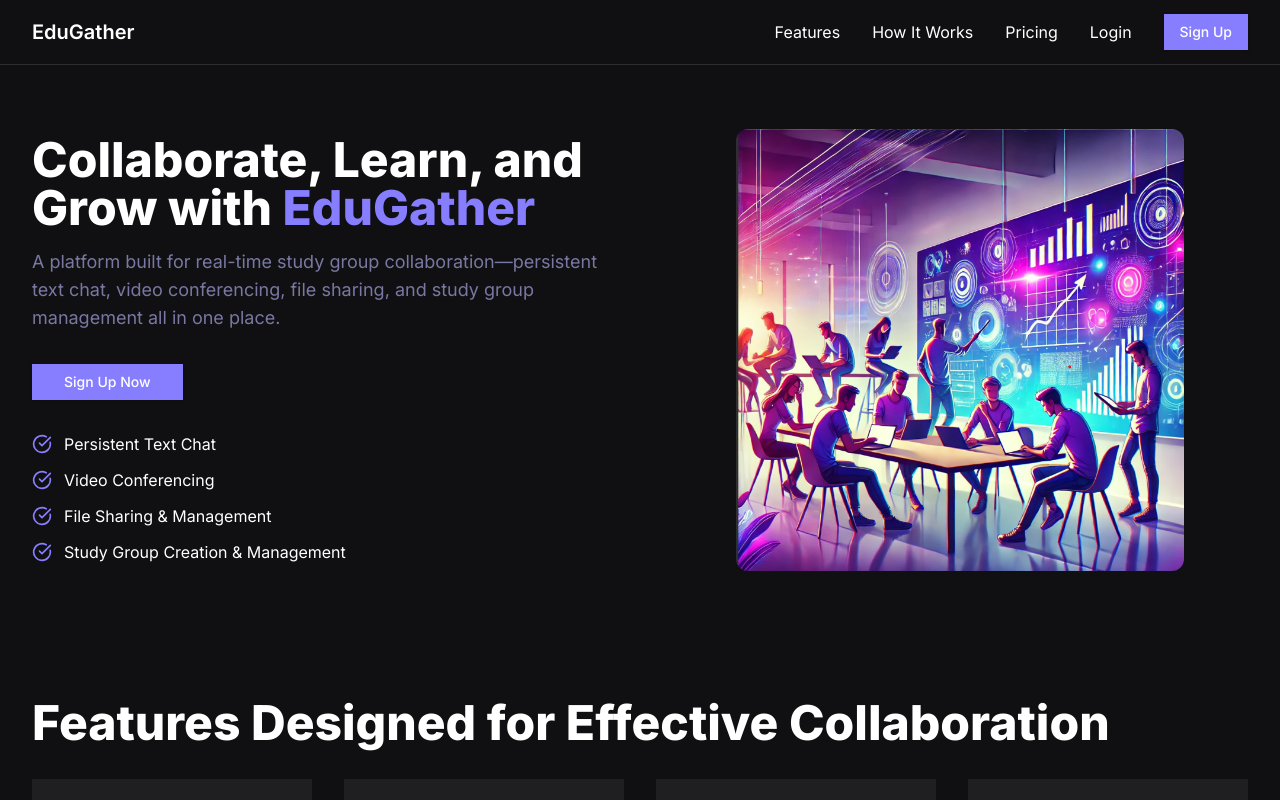
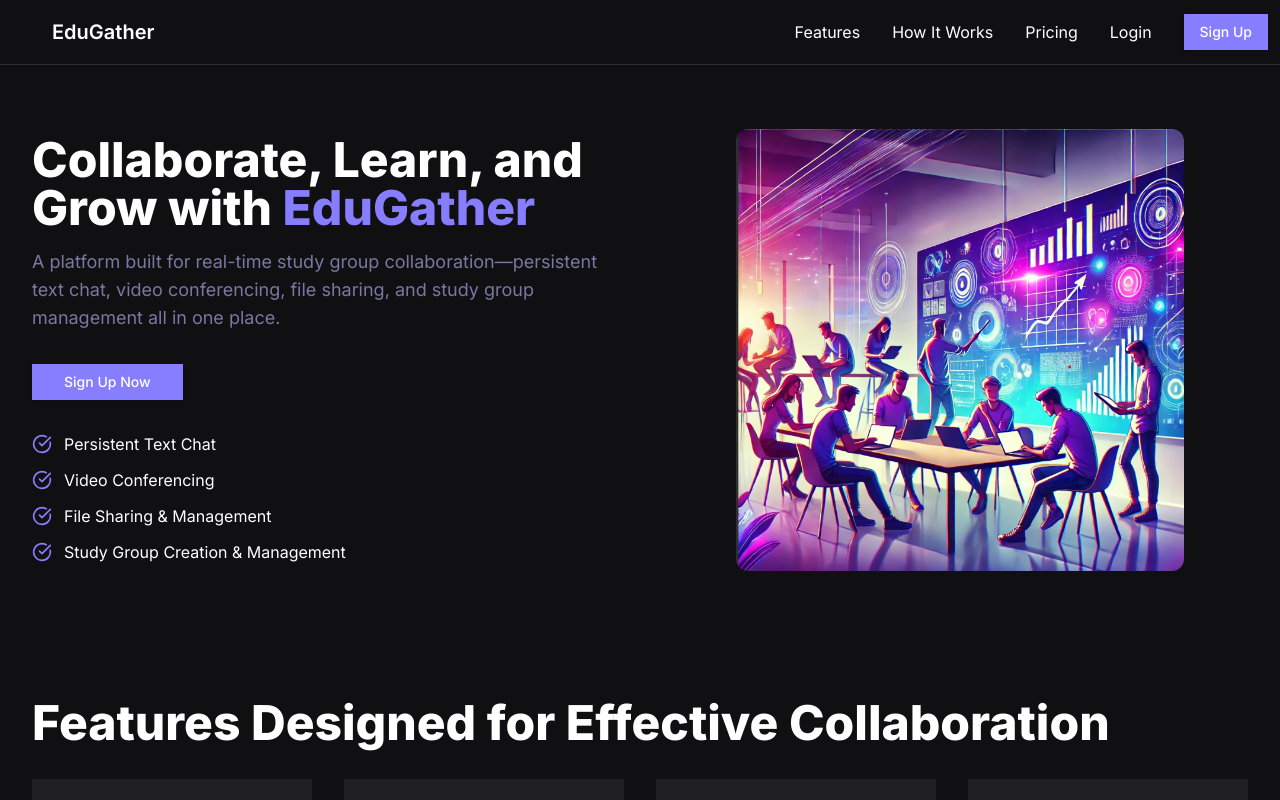
Before and after one commit to Mdsr2op/EduGather-Client, a React (Vite) app: page / in a window 1280 px wide. Shown: the top 800 px of the page. Built offline with nearby package versions, Linux system fonts and the light colour scheme.

Commit message:
corrected the alignment of the nav items in the Header

```diff
--- a/src/components/pages/Home.tsx
+++ b/src/components/pages/Home.tsx
@@ -5,7 +5,7 @@ import { HowItWorks } from "@/features/Home/components/HowItWorks";
 
 const Home = () => {
   return (
-    <div className="w-full">
+    <div className="w-full overflow-x-hidden custom-scrollbar">
       <Header />
       <Hero />
       <Features />
--- a/src/features/Home/components/Header.tsx
+++ b/src/features/Home/components/Header.tsx
@@ -27,7 +27,7 @@ export function Header() {
       className="sticky top-0 z-50 w-full bg-dark-3 text-light-1 border-b border-dark-5"
       aria-label="Main Navigation"
     >
-      <div className="mx-auto flex h-16 max-w-7xl items-center justify-between px-4 sm:px-6 lg:px-8">
+      <div className="mx-5 flex h-16 w-full items-center justify-between px-4 sm:px-6 lg:px-8">
         {/* Logo/Brand */}
         <div className="flex items-center">
           <Link
--- a/src/index.css
+++ b/src/index.css
@@ -110,3 +110,46 @@
     @apply invert brightness-0 transition;
   }
 }
+
+
+.custom-scrollbar {
+  scrollbar-width: none; /* Hides scrollbar by default in Firefox */
+  -ms-overflow-style: none; /* Hides scrollbar in IE and Edge */
+}
+
+.custom-scrollbar:hover {
+  scrollbar-width: thin;
+  scrollbar-color: rgba(0, 0, 0, 0.5) transparent; /* Adjust colors for Firefox */
+}
+
+/* WebKit Browsers (Chrome, Safari, Edge) */
+.custom-scrollbar::-webkit-scrollbar {
+  width: 6px;
+  height: 6px;
+  opacity: 0; /* Hidden by default */
+  transition: opacity 0.3s ease;
+}
+
+.custom-scrollbar:hover::-webkit-scrollbar {
+  opacity: 1; /* Show on hover */
+}
+
+.custom-scrollbar::-webkit-scrollbar-track {
+  background: transparent;
+  border-radius: 999px; /* Fully rounded */
+}
+
+.custom-scrollbar::-webkit-scrollbar-thumb {
+  background-color: rgba(0, 0, 0, 0.5); /* Base color */
+  border-radius: 999px; /* Fully rounded */
+  opacity: 0; /* Initially hidden */
+  transition: background-color 0.3s ease, opacity 0.3s ease, transform 0.3s ease;
+}
+
+/* Show thumb on hover and while scrolling */
+.custom-scrollbar:hover::-webkit-scrollbar-thumb,
+.custom-scrollbar.scrolling::-webkit-scrollbar-thumb {
+  opacity: 1;
+  background-color: rgba(0, 0, 0, 0.8); /* Darker on hover */
+  transform: scale(1.1); /* Slight enlargement for visual feedback */
+}
```
